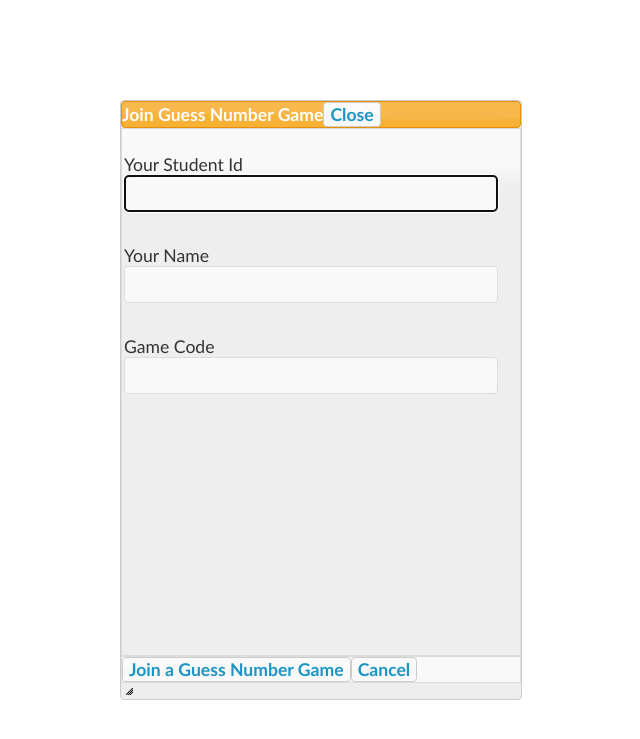
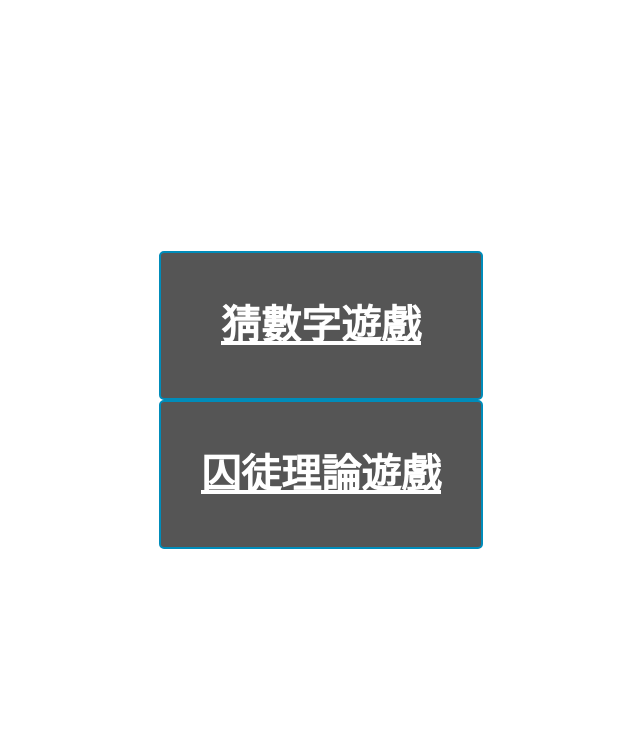
Before and after one commit to basonchuang/webGame, a PHP site: page /student.html in a window 1280 px wide. Shown: the top 739 px of the page, without its empty margins (319-959 px from the left). Run offline with PHP 8.4, Linux system fonts and the light colour scheme.

Commit message:
2022/02/21

```diff
--- a/student.html
+++ b/student.html
@@ -5,83 +5,13 @@
         <meta charset="utf-8">
         <link rel="stylesheet" href="./css/chat.css">
         <script>
-            $(function(){
-                dialog = $("#dialog-joinGuessNumberGame").dialog({
-                    autoOpen: false,
-                    height: 600,
-                    width: 400,
-                    modal: true,
-                    buttons: {
-                        "Join a Guess Number Game": joinGame,
-                        Cancel: function() {
-                        dialog.dialog( "close" );
-                        }
-                    },
-                    close: function() {
-                        form[ 0 ].reset();
-                    }
-                });
-                form = dialog.find( "form" ).on( "submit", function( event ) {
-                    event.preventDefault();
-                    joinGame();
-                });
-                $(document).ready(function() {
-                    dialog.dialog("open");
-                });
-            });
-            function joinGame(){
-                document.getElementById("id").innerHTML = document.getElementById("studentId").value;
-                document.getElementById("name").innerHTML = document.getElementById("studentName").value;
-                document.getElementById("gameId").innerHTML = document.getElementById("Sid").value
-                dialog.dialog("close");
-            }
-            function send(){
-                post_data = { action: "send",
-                    Sid : $("#gameId").text(),
-                    studentId : $("#id").text(),
-                    studentName: $("#name").text(),
-                    pickNumber: $("#pickNumber").val() };
 
-                $.ajax({
-                    url: "./function/ajax-server.php",
-                    type: "POST",
-                    data: post_data,
-                    success: function(r) {
-                        document.getElementById("submitPick").value = "Waiting...";
-                        document.getElementById("submitPick").disabled = true;
-                    },
-                });
-            }
         </script>
     </head>
     <body>
-        <div id="dialog-joinGuessNumberGame" title="Join Guess Number Game">
-            <form>
-                <fieldset>
-                <label>Your Student Id</label>
-                <input id="studentId" name="studentId" type="text" class="text ui-widget-content ui-corner-all" required>
-                <br>
-                <label>Your Name</label>
-                <input id="studentName" name="studentName" type="text" class="text ui-widget-content ui-corner-all" required>
-                <br>
-                <label>Game Code</label>
-                <input id="Sid" name="Sid" type="text" class="text ui-widget-content ui-corner-all" required>
-                <br>
-                <input type="submit" tabindex="-1" style="position:absolute; top:-1000px">
-                </fieldset>
-            </form>
-        </div>
-        <div data-role="page" style="background:#CCCCFF;">
-            <div data-role="content">
-                <div class="main-content" style="position: absolute;width: 600px;height: 300px;top: 50%;left: 50%;margin: -150px 0 0 -100px;">
-                    <p>Your StudentId: <span id="id" class="namelite"></span></p>
-                    <p>Your Name: <span id="name" class="namelite"></span></p>
-                    <p>You are in Game: <span id="gameId" class="namelite"></span></p>
-                    <p>Point:<input type="range" id="pickNumber" name="pickNumber" min="0" max="100" oninput="this.nextElementSibling.value = this.value">
-                        <output></output></p>
-                    <input id="submitPick" value="Submit!" type="button" onclick="send()">
-                </div>
-            </div>
+        <div class="student">
+            <a class="studentButton" href="guessingGame.html">猜數字遊戲</a>
+            <a class="studentButton" href="prisonerGame.html">囚徒理論遊戲</a>
         </div>
     </body>
 </html>
```
Also changed, not shown: game.php (+0 -15 lines), index.html (+91 -6 lines), instructor.html (+20 -8 lines), README.md, 1 other file.
